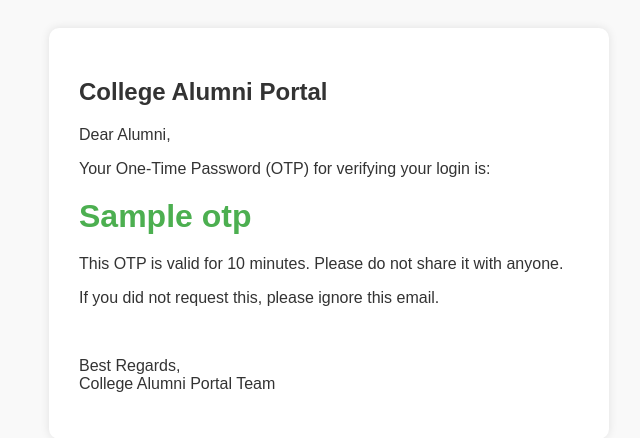
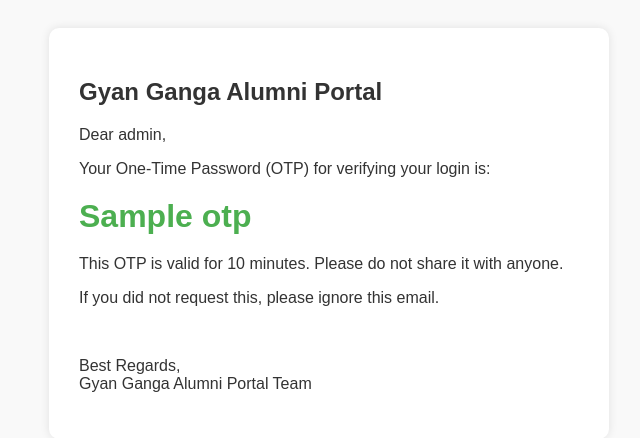
Before and after one commit to Devendra470/Alumni_Portal, a Django app: template alumni/templates/alumni/otp_template.html in a window 1280 px wide. Shown: the top 438 px of the page, without its empty margins (311-951 px from the left). Run offline with Django 5.2, Linux system fonts and the light colour scheme; the template is opened without the code that fills it: most values are stand-ins (such as "Sample title", 1, 10 or a date in 2020).

Commit message:
Added roles in otp template

```diff
--- a/alumni/templates/alumni/otp_template.html
+++ b/alumni/templates/alumni/otp_template.html
@@ -31,14 +31,14 @@
 </head>
 <body>
   <div class="container">
-    <h2>College Alumni Portal</h2>
-    <p>Dear Alumni,</p>
+    <h2>Gyan Ganga Alumni Portal</h2>
+    <p>Dear {{role}},</p>
     <p>Your One-Time Password (OTP) for verifying your login is:</p>
     <div class="otp">{{ otp }}</div>
     <p>This OTP is valid for 10 minutes. Please do not share it with anyone.</p>
     <p>If you did not request this, please ignore this email.</p>
     <br>
-    <p>Best Regards,<br>College Alumni Portal Team</p>
+    <p>Best Regards,<br>Gyan Ganga Alumni Portal Team</p>
   </div>
 </body>
 </html>
```
